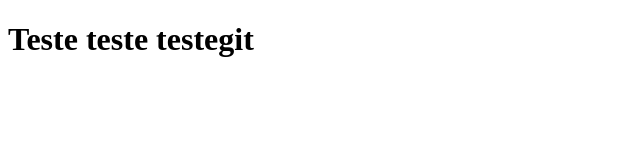
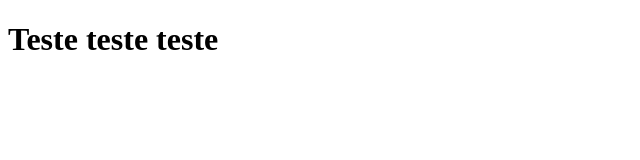
Before and after one commit to Alexbf88/clone-tabnews, a Next.js app: page / in a window 1280 px wide. Shown: the top 160 px of the page, without its empty margins (0-640 px from the left). Built offline with nearby package versions, Linux system fonts and the light colour scheme.

Commit message:
adicionado modificação no index.js

```diff
--- a/pages/index.js
+++ b/pages/index.js
@@ -1,5 +1,5 @@
 function Home() {
-    return <h1> Teste teste testegit </h1>
+    return <h1> Teste teste teste</h1>
 }
 
 export default Home;
```
